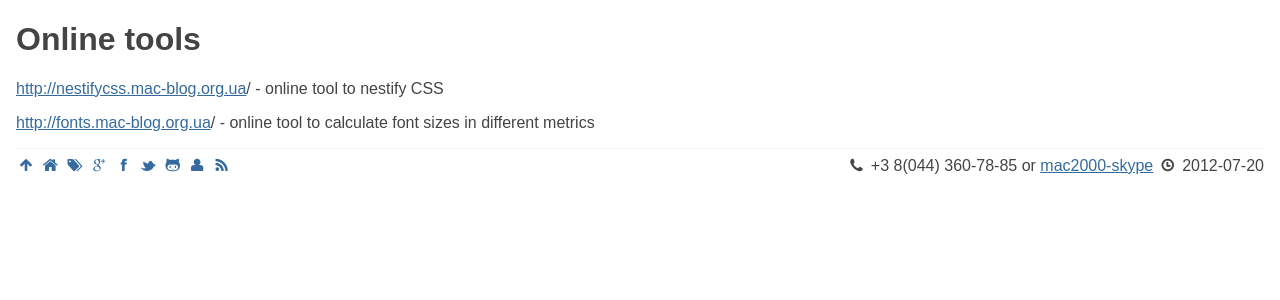
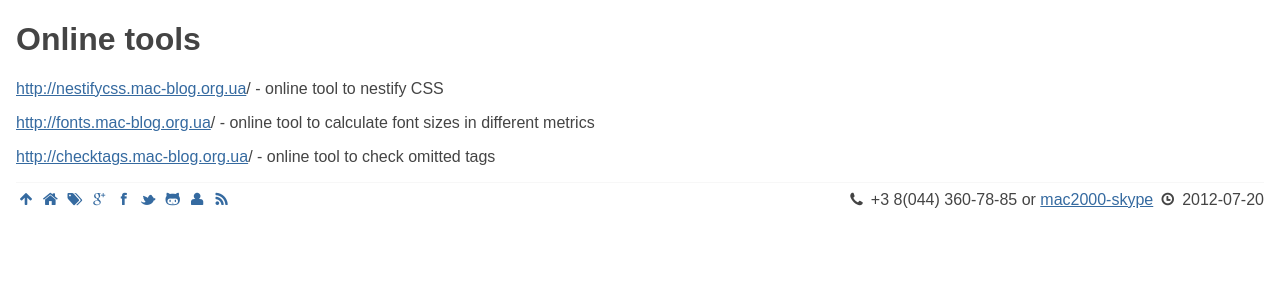
Before and after one commit to michaelbramwell/mac2000.github.com, a Jekyll site: the page built from howto/online-tools.md, in a window 1280 px wide. Shown: the top 300 px of the page. Built offline with Jekyll 4.4.1, drawn with Linux system fonts in a browser that asks for light colours.

Commit message:
online tools

```diff
--- a/howto/online-tools.md
+++ b/howto/online-tools.md
@@ -6,3 +6,5 @@ title: Online tools
 http://nestifycss.mac-blog.org.ua/ - online tool to nestify CSS
 
 http://fonts.mac-blog.org.ua/ - online tool to calculate font sizes in different metrics
+
+http://checktags.mac-blog.org.ua/ - online tool to check omitted tags
```
